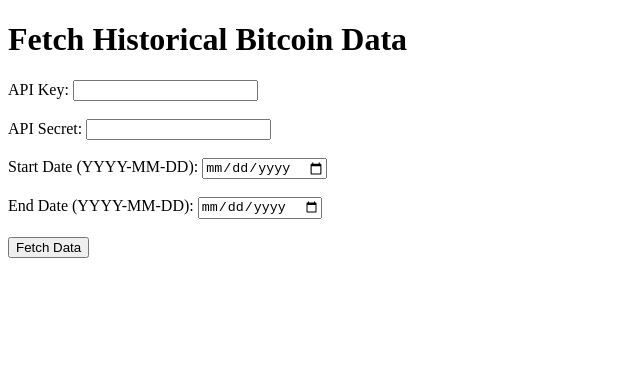
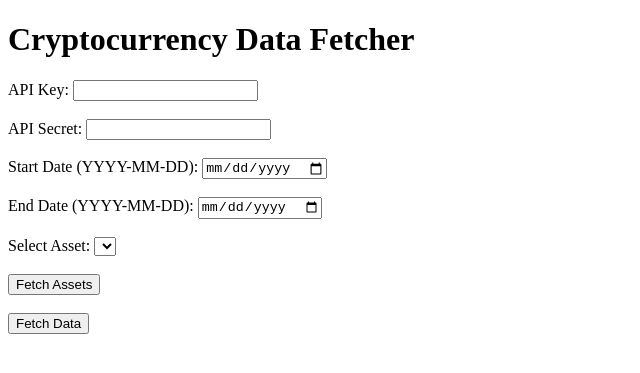
Before and after one commit to JeronimoSantamaria/Historical-Crypto-Price-Chart, a Flask app: page / in a window 1280 px wide. Shown: the top 373 px of the page, without its empty margins (0-640 px from the left). Run offline with Flask 3, Linux system fonts and the light colour scheme; lists and menus that the app fills with data are empty.

Commit message:
feat: Add feature to select different cryptocurrencies as the user requires
- Updated  to fetch data for a specified cryptocurrency asset.
- Modified  to handle form submissions for different assets and render the plot page accordingly.
- Updated  to dynamically display the selected cryptocurrency's price chart.

Version 1.1

```diff
--- a/app.py
+++ b/app.py
@@ -4,13 +4,19 @@
 Routes:
     - /: Handles GET and POST requests to render the index page and process form submissions.
     - /plot: Handles GET requests to render the plot page with the generated plot URL.
+    - /assets: Handles GET requests to fetch and return the list of available crypto asset symbols.
 Functions:
     - index(): Renders the index page and handles form submission to fetch and save data.
     - plot(): Renders the plot page with the generated plot URL.
+    - get_assets(): Fetches and returns the list of available crypto asset symbols.
 '''
+
 from flask import Flask, render_template, request, redirect, url_for
+from alpaca.trading.client import TradingClient
+from alpaca.trading.enums import AssetClass
 from data_fetcher import fetch_and_save_data
 from plot_char import create_plot
+
 
 app = Flask(__name__)
 
@@ -24,12 +30,14 @@
         api_secret = request.form["api_secret"]
         start_date = request.form.get("start_date")
         end_date = request.form.get("end_date")
+        asset = request.form.get("asset")
 
         # Call the function to fetch and save data
-        response = fetch_and_save_data(api_key, api_secret, start_date, end_date)
+        response = fetch_and_save_data(api_key=api_key, api_secret=api_secret,
+                                       start_date=start_date, end_date=end_date, asset=asset)
 
         if "success" in response:
-            return redirect(url_for("plot"))
+            return redirect(url_for("plot", asset=asset))
         return render_template("result.html", result=response)
 
     return render_template("index.html")
@@ -39,8 +47,24 @@
     """
     Render the plot page with the generated plot URL.
     """
-    plot_url = create_plot()
+    asset = request.args.get("asset")
+    if not asset:
+        return "Asset not specified", 400
+    plot_url = create_plot(asset)
     return render_template("plot.html", plot_url=plot_url)
+
+@app.route("/assets", methods=["GET"])
+def get_assets():
+    """
+    Fetch and return the list of available crypto asset
+    symbols using user-provided API key and secret.
+    """
+    api_key = request.args.get("api_key")
+    api_secret = request.args.get("api_secret")
+    client = TradingClient(api_key, api_secret)
+    assets = [asset.symbol for asset in client.get_all_assets()
+              if asset.asset_class == AssetClass.CRYPTO]
+    return {"symbols": assets}
 
 if __name__ == "__main__":
     app.run(debug=True)
--- a/data_fetcher.py
+++ b/data_fetcher.py
@@ -8,14 +8,20 @@
 5. Saves/updates data in a CSV file.
 6. Optionally prints the DataFrame.
 """
+
+import os
 from datetime import datetime
 from alpaca.data.requests import CryptoBarsRequest
 from alpaca.data.timeframe import TimeFrame
 from alpaca.data.historical import CryptoHistoricalDataClient
 
-def fetch_and_save_data(api_key, api_secret, start_date, end_date):
+
+# Define the directory path as a constant
+SAVE_DIR = 'data'
+
+def fetch_and_save_data(api_key, api_secret, start_date, end_date, asset):
     """
-    Fetch historical Bitcoin data from Alpaca API and save it to a CSV file.
+    Fetch historical cryptocurrency data from Alpaca API and save it to a CSV file.
     Returns a dictionary with success or error message.
     """
     # Initialize Alpaca API connection
@@ -29,7 +35,7 @@
 
     # Configure the request parameters
     request_params = CryptoBarsRequest(
-        symbol_or_symbols=["BTC/USD"],
+        symbol_or_symbols=[asset],
         timeframe=TimeFrame.Day,
         start=start,
         end=end,
@@ -40,10 +46,19 @@
         btc_bars = client.get_crypto_bars(request_params)
         btc_df = btc_bars.df.copy()
         btc_df.reset_index(inplace=True)
-        btc_df['percentage_change'] = (
-            (btc_df['close'] - btc_df['open']) / btc_df['open']) * 100
-        # Save the data to a CSV file
-        btc_df.to_csv("bitcoin_data.csv", index=False)
+
+        # Ensure the directory exists
+        os.makedirs(SAVE_DIR, exist_ok=True)
+
+        # Define the file path with a fixed name
+        file_path = os.path.join(SAVE_DIR, "crypto_data.csv")
+
+        # Delete the old CSV file if it exists
+        if os.path.exists(file_path):
+            os.remove(file_path)
+
+        # Save the data to a new CSV file
+        btc_df.to_csv(file_path, index=False)
         return {"success": "Data fetched and saved successfully."}
-    except (ConnectionError, TimeoutError, ValueError) as e:
+    except (ConnectionError, TimeoutError, ValueError, OSError) as e:
         return {"error": f"Error fetching data: {e}"}
--- a/plot_char.py
+++ b/plot_char.py
@@ -1,17 +1,23 @@
 '''Transform a CSV file into a list of ints and floats and plot the data using matplotlib.'''
 
+import os
 from datetime import datetime
 import matplotlib.pyplot as plt
 import pandas as pd
 
-def create_plot():
+
+# Define the directory path as a constant
+SAVE_DIR = 'data'
+
+def create_plot(asset):
     """
-    Create a plot from the Bitcoin data CSV file and save it as an image.
+    Create a plot from the cryptocurrency data CSV file and save it as an image.
     Returns the path to the saved plot image.
     """
     try:
-        # Read the CSV file
-        btc_df = pd.read_csv("bitcoin_data.csv")
+        # Read the CSV file with a fixed name
+        csv_file_path = os.path.join(SAVE_DIR, "crypto_data.csv")
+        btc_df = pd.read_csv(csv_file_path)
         timestamp = pd.to_datetime(btc_df['timestamp']).astype(int) // 10**9
         dates = [datetime.fromtimestamp(ts) for ts in timestamp]
         close = btc_df['close'].astype(float).tolist()
@@ -20,7 +26,7 @@
         plt.figure(figsize=(10, 6))
         plt.plot(dates, close, marker='o', linestyle='-',
                  color='blue', label='Closing prices (USD)')
-        plt.title('Bitcoin Price Evolution', fontsize=16)
+        plt.title(f'{asset} Price Evolution', fontsize=16)
         plt.xlabel('Date', fontsize=12)
         plt.ylabel('Closing prices (USD)', fontsize=12)
         plt.xticks(rotation=45)
--- a/templates/index.html
+++ b/templates/index.html
@@ -3,12 +3,28 @@
 <head>
     <meta charset="UTF-8">
     <meta name="viewport" content="width=device-width, initial-scale=1.0">
-    <title>Fetch Bitcoin Data</title>
+    <title>Cryptocurrency Data Fetcher</title>
+    <script>
+        async function fetchAssets() {
+            const apiKey = document.getElementById('api_key').value;
+            const apiSecret = document.getElementById('api_secret').value;
+            const response = await fetch(`/assets?api_key=${apiKey}&api_secret=${apiSecret}`);
+            const data = await response.json();
+            const assetSelect = document.getElementById('asset');
+            assetSelect.innerHTML = '';
+            data.symbols.forEach(symbol => {
+                const option = document.createElement('option');
+                option.value = symbol;
+                option.textContent = symbol;
+                assetSelect.appendChild(option);
+            });
+        }
+    </script>
 </head>
 <body>
-    <h1>Fetch Historical Bitcoin Data</h1>
+    <h1>Cryptocurrency Data Fetcher</h1>
     <!-- Form to collect API credentials and date range -->
-    <form method="POST">
+    <form method="POST" action="/">
         <label for="api_key">API Key:</label>
         <input type="text" id="api_key" name="api_key" required><br><br>
 
@@ -21,6 +37,12 @@
         <label for="end_date">End Date (YYYY-MM-DD):</label>
         <input type="date" id="end_date" name="end_date" required><br><br>
 
+        <label for="asset">Select Asset:</label>
+        <select id="asset" name="asset" required>
+            <!-- Options will be populated by JavaScript -->
+        </select><br><br>
+
+        <button type="button" onclick="fetchAssets()">Fetch Assets</button><br><br>
         <button type="submit">Fetch Data</button>
     </form>
 </body>
--- a/templates/plot.html
+++ b/templates/plot.html
@@ -1,10 +1,10 @@
 <!DOCTYPE html>
 <html>
 <head>
-    <title>Bitcoin Price Chart</title>
+    <title>Cryptocurrency Price Chart</title>
 </head>
 <body>
-    <h1>Bitcoin Price Evolution</h1>
+    <h1>Cryptocurrency Price Evolution</h1>
     <!-- Display the generated plot image -->
     <img src="{{ plot_url }}" alt="Bitcoin Price Chart">
     <br>
```
Also changed, not shown: 1 other file.
